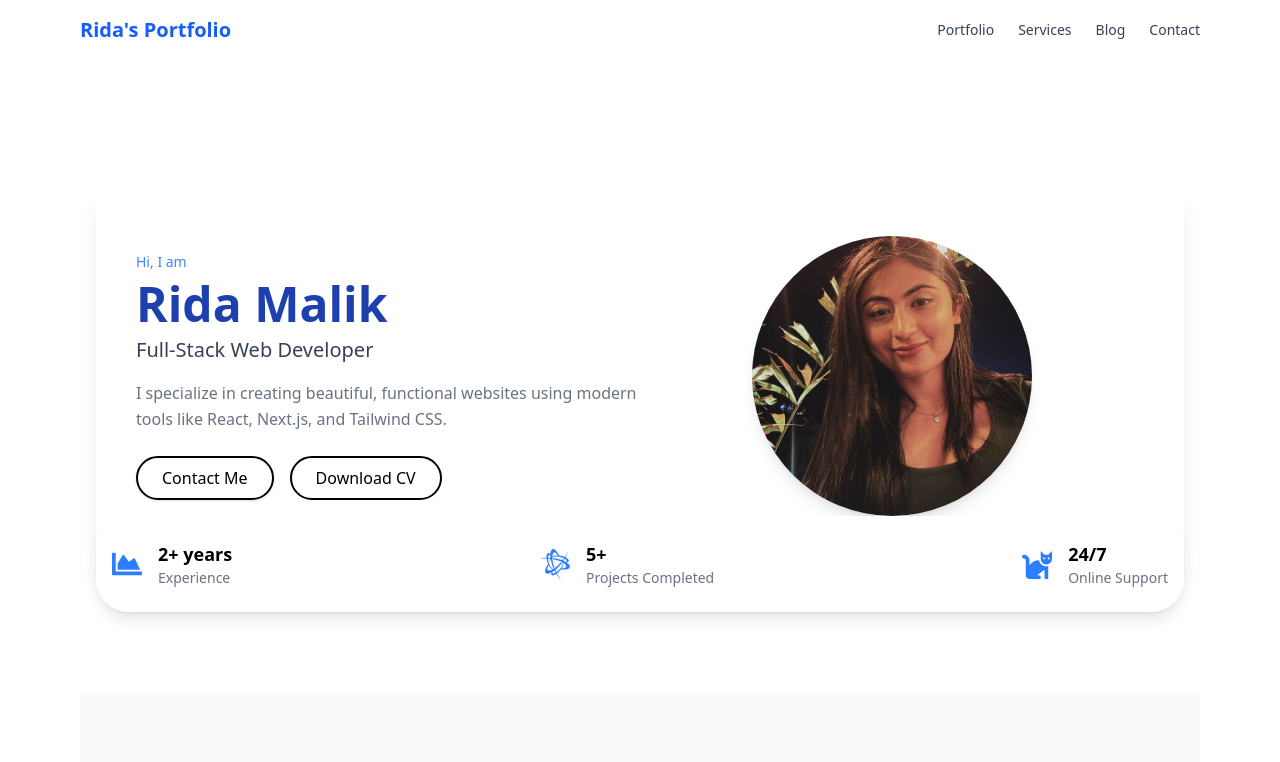
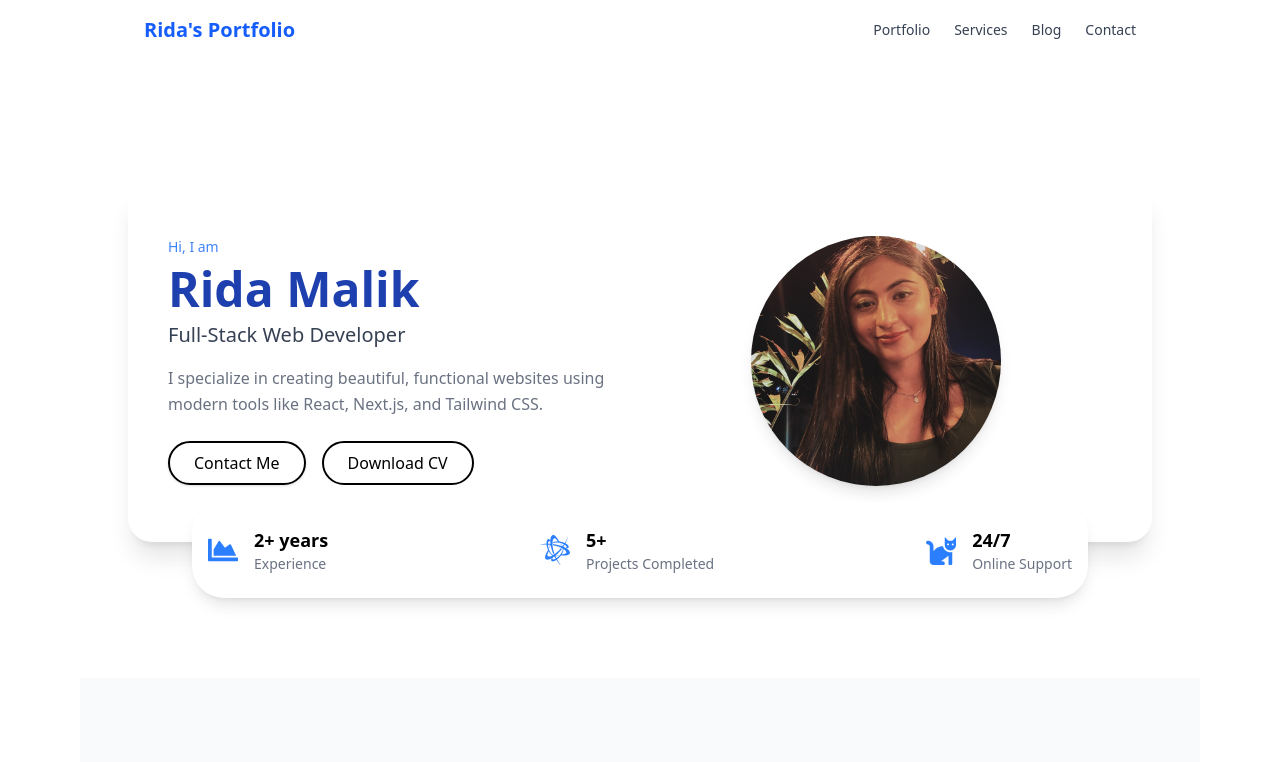
Before and after one commit to martialchess/portfolio-fullstack, a Next.js app: page / in a window 1280 px wide. Shown: the top 762 px of the page. Built offline with nearby package versions, Linux system fonts and the light colour scheme.

Commit message:
reducing the overall size for production

```diff
--- a/components/layout/Header.tsx
+++ b/components/layout/Header.tsx
@@ -4,7 +4,7 @@ import React from "react";
 const Header = () => {
     return (
         <header className="bg-white shadow">
-            <nav className="max-w-6xl mx-auto px-4 py-4 flex justify-between items-center">
+            <nav className="max-w-5xl mx-auto px-4 py-4 flex justify-between items-center">
                 <Link href="/" className="text-xl font-bold text-blue-600">Rida&apos;s Portfolio</Link>
                 <ul className="flex space-x-6 text-sm font-medium text-gray-700">
                     <li><Link href="/portfolio">Portfolio</Link></li>
--- a/components/sections/About.tsx
+++ b/components/sections/About.tsx
@@ -4,7 +4,7 @@ import Image from "next/image";
 const About = () => {
   return (
     <section className="py-20 bg-[#f9fafb]">
-      <div className="max-w-6xl mx-auto px-4 grid md:grid-cols-2 gap-10 items-center">
+      <div className="max-w-5xl mx-auto px-4 grid md:grid-cols-2 gap-10 items-center">
         {/* Profile Photo */}
         <div className="flex justify-center">
           <Image
@@ -12,7 +12,7 @@ const About = () => {
             height={300}
             src="/images/profilephoto1.jpg"
             alt="Profile"
-            className="w-[420px] rounded-xl shadow-md object-cover"
+            className="w-[380px] rounded-xl shadow-md object-cover"
           />
         </div>
 
--- a/components/sections/Hero.tsx
+++ b/components/sections/Hero.tsx
@@ -7,7 +7,7 @@ export default function Hero() {
   return (
     <section id="hero" className="py-20 px-4 bg-background relative">
       {/* Main Glass Card */}
-      <div className="max-w-6xl mx-auto bg-white bg-opacity-80 shadow-xl rounded-3xl flex flex-col-reverse md:flex-row items-center justify-between px-10 py-14 backdrop-blur-md">
+      <div className="max-w-5xl mx-auto bg-white bg-opacity-80 shadow-xl rounded-3xl flex flex-col-reverse md:flex-row items-center justify-between px-10 py-14 backdrop-blur-md">
         {/* Left: Text */}
         <div className="md:w-1/2 text-center md:text-left">
           <p className="text-sm text-[#3F83F8] mb-2">Hi, I am</p>
@@ -44,19 +44,19 @@ export default function Hero() {
         </div>
 
         {/* Right: Profile Image */}
-        <div className="md:w-1/2 flex justify-center mb-10 md:mb-0">
+        <div className="md:w-1/2 flex justify-center mb-15 md:mb-0">
           <Image
             src="/images/profilephoto.jpg"
             alt="Profile"
-            width={300}
-            height={300}
-            className="w-[280px] h-[280px] rounded-full shadow-lg object-cover"
+            width={210}
+            height={210}
+            className="w-[250px] h-[250px] rounded-full shadow-lg object-cover"
           />
         </div>
       </div>
 
       {/* Floating Stat Card */}
-      <div className="max-w-6xl mx-auto -mt-14 z-10 relative bg-white shadow-lg rounded-4xl px-4 py-6 flex flex-col md:flex-row justify-between items-center gap-6">
+      <div className="max-w-4xl mx-auto -mt-10 z-10 relative bg-white shadow-lg rounded-4xl px-4 py-6 flex flex-col md:flex-row justify-between items-center gap-6">
         <div className="flex items-center space-x-4">
           <div className="text-blue-500 text-3xl">
             <FaChartArea />
```
